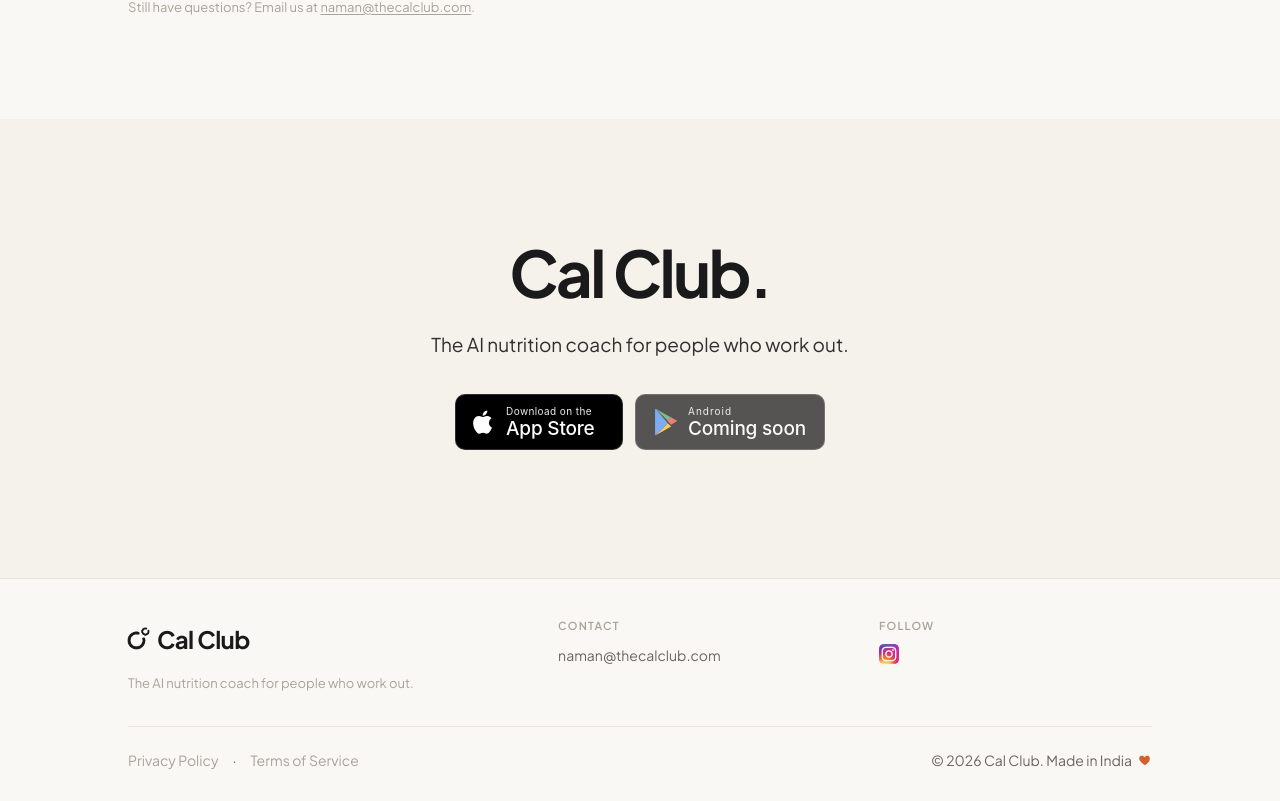
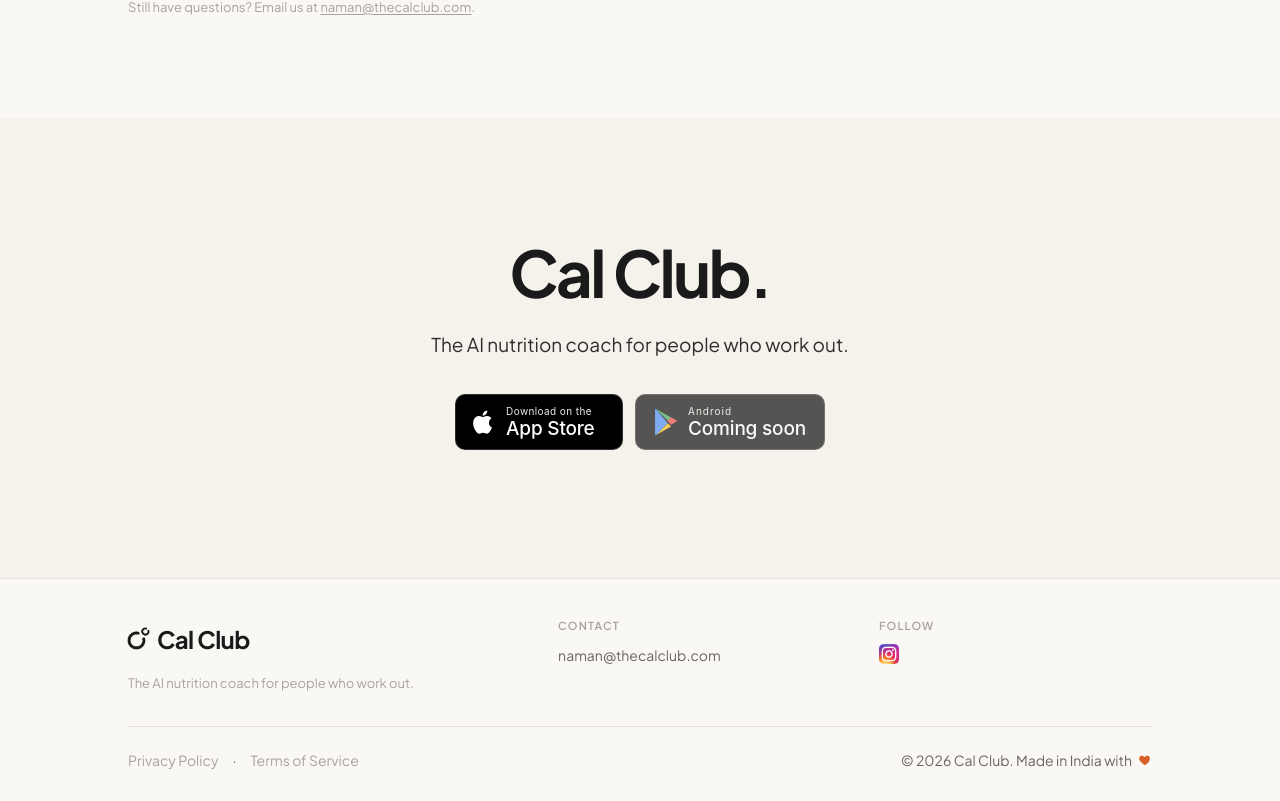
Before and after one commit to n11jaiswal06/cal-club-website, a Next.js app: page / in a window 1280 px wide. Shown: the part 3374-4175 px from the top of the page. Built offline with nearby package versions, Linux system fonts and the light colour scheme.

Commit message:
Add "with" before heart in footer copy

```diff
--- a/components/Footer.tsx
+++ b/components/Footer.tsx
@@ -47,7 +47,7 @@
             <a href="/terms">Terms of Service</a>
           </div>
           <div className="footer-copy">
-            © 2026 Cal Club. Made in India{" "}
+            © 2026 Cal Club. Made in India with{" "}
             <svg
               className="footer-heart"
               width="14"
```
